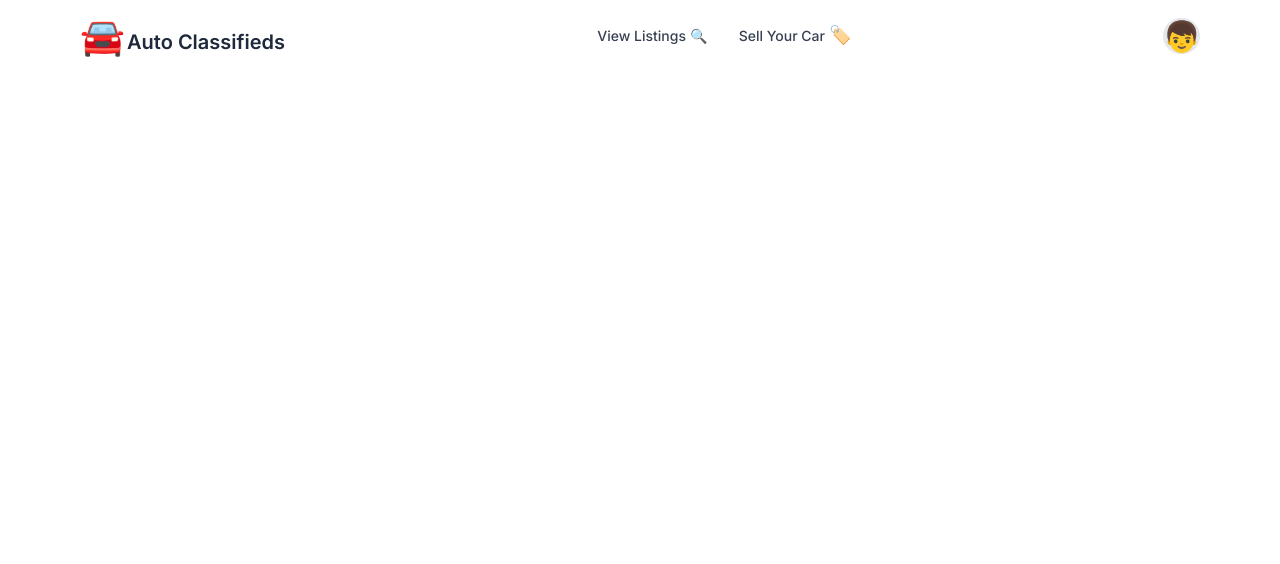
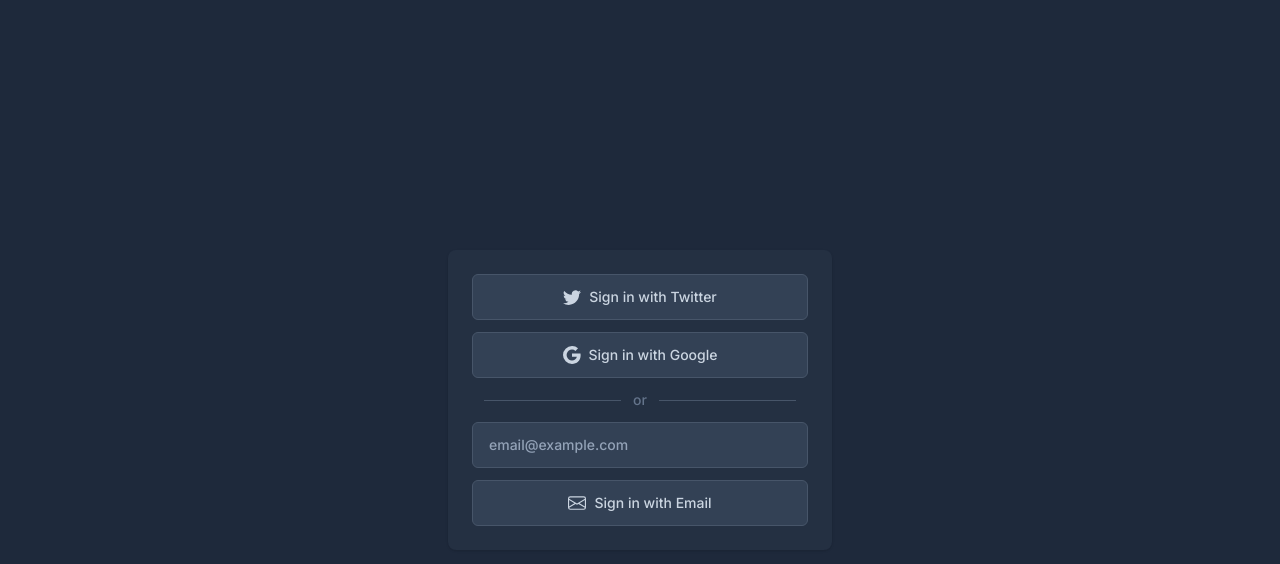
Before and after one commit to durkes/classifieds-mvp, a React (Vite) app: page /#/user/login in a window 1280 px wide. Shown: the top 564 px of the page. Built offline with nearby package versions, Linux system fonts and the light colour scheme.

Commit message:
Rename user/account routes

```diff
--- a/src/components/BaseLayout.jsx
+++ b/src/components/BaseLayout.jsx
@@ -1,7 +1,7 @@
 import { Route, Routes } from 'react-router-dom';
 import Navbar from './Navbar';
 import Home from './Home';
-import { MyAccount, Login, OAuthCallback, Logout } from './Account';
+import { MyAccount, Login, OAuthCallback, Logout } from './User';
 import { Listings, MyListings, MyFavorites, NewPost } from './Listings';
 
 export default function BaseLayout() {
@@ -15,10 +15,10 @@
                     <Route exact path={'/listings/new'} element={<NewPost />} />
                     <Route exact path={'/listings/mine'} element={<MyListings />} />
                     <Route exact path={'/listings/saved'} element={<MyFavorites />} />
-                    <Route exact path={'/account'} element={<MyAccount />} />
-                    <Route exact path={'/login'} element={<Login />} />
-                    <Route exact path={'/login/callback'} element={<OAuthCallback />} />
-                    <Route exact path={'/logout'} element={<Logout />} />
+                    <Route exact path={'/user/account'} element={<MyAccount />} />
+                    <Route exact path={'/user/login'} element={<Login />} />
+                    <Route exact path={'/user/login/callback'} element={<OAuthCallback />} />
+                    <Route exact path={'/user/logout'} element={<Logout />} />
                 </Routes>
             </div>
         </div>
--- a/src/components/Navbar.jsx
+++ b/src/components/Navbar.jsx
@@ -41,8 +41,8 @@
         { label: 'My Favorites ⭐️', href: '/listings/saved' },
         { label: 'My Listings', href: '/listings/mine' },
         { label: 'New Listing <span class="text-lg leading-none">🚗</span>', href: '/listings/new' },
-        { label: 'Settings 🔧', href: '/account' },
-        { label: 'Sign out', href: '/logout' },
+        { label: 'Settings 🔧', href: '/user/account' },
+        { label: 'Sign out', href: '/user/logout' },
     ];
 
     return (
--- a/src/components/Account/Login.jsx
+++ b/src/components/User/Login.jsx
@@ -8,8 +8,8 @@
     // get links from /oauth-test.html
     // TODO need to get these from react query which will get them from PBDB
     // TODO stor the state in localstorage when onclick on a provider
-    const twitterUrl = '/login/oauth/twitter?redirect_uri=' + redirectUrl;
-    const googleUrl = '/login/oauth/google?redirect_uri=' + redirectUrl;
+    const twitterUrl = '/oauth/twitter?redirect_uri=' + redirectUrl;
+    const googleUrl = '/oauth/google?redirect_uri=' + redirectUrl;
 
     return (
         <div class="z-60 fixed top-0 left-0 overflow-auto grid h-screen w-screen place-items-center bg-slate-800 px-4 text-sm font-medium">
--- a/src/components/Account/OAuthCallback.jsx
+++ b/src/components/User/OAuthCallback.jsx
@@ -2,7 +2,6 @@
     const [hash, query] = window.location.hash.split('#')[1].split('?');
     const params = Object.fromEntries(new URLSearchParams(query));
 
-    console.log(params);
     return (
         <div>
             OAuth Callback page {hash}
```
Also changed, not shown: src/components/User/Logout.jsx (renamed from src/components/Account/Logout.jsx), src/components/User/MyAccount.jsx (renamed from src/components/Account/MyAccount.jsx), src/components/User/index.jsx (renamed from src/components/Account/index.jsx).
